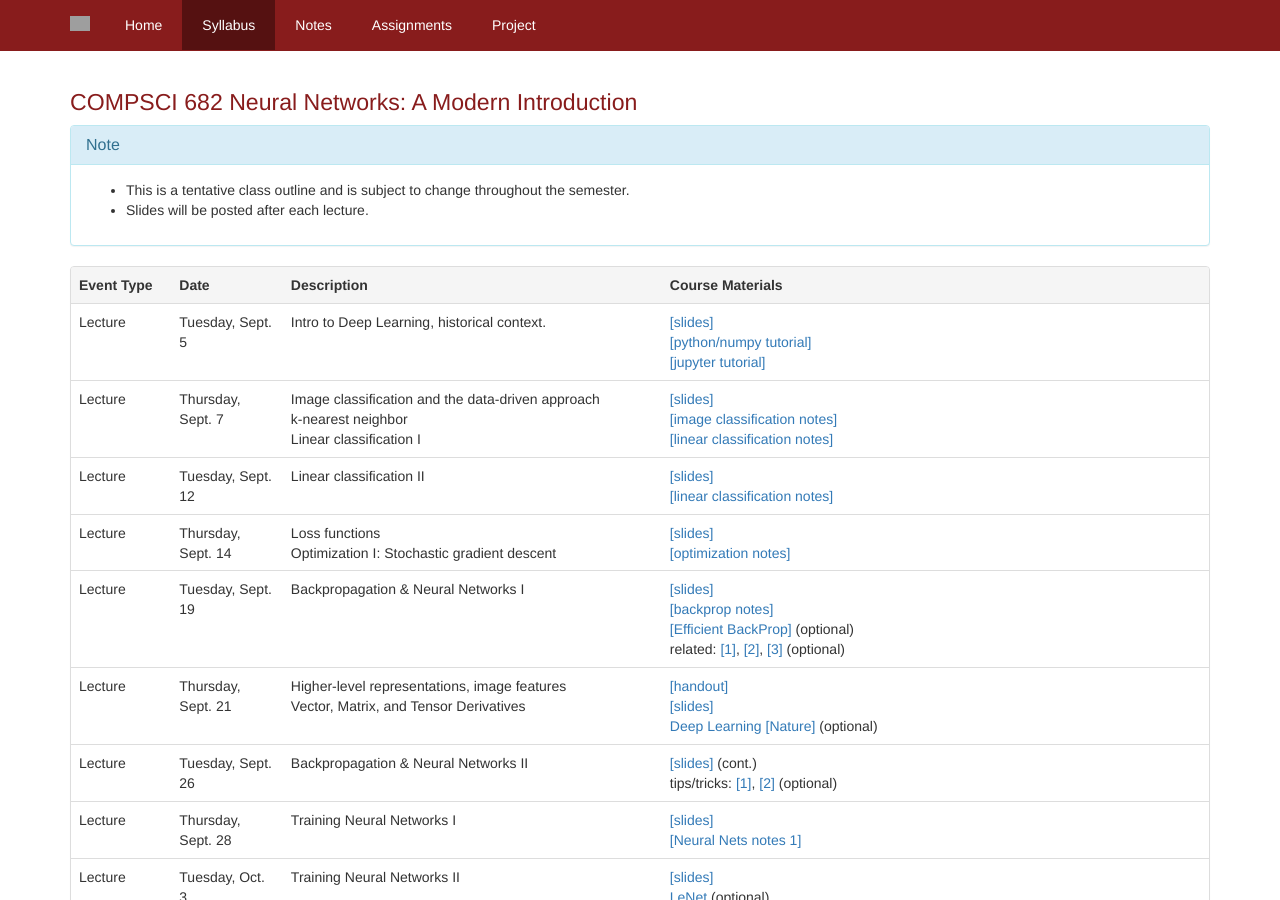
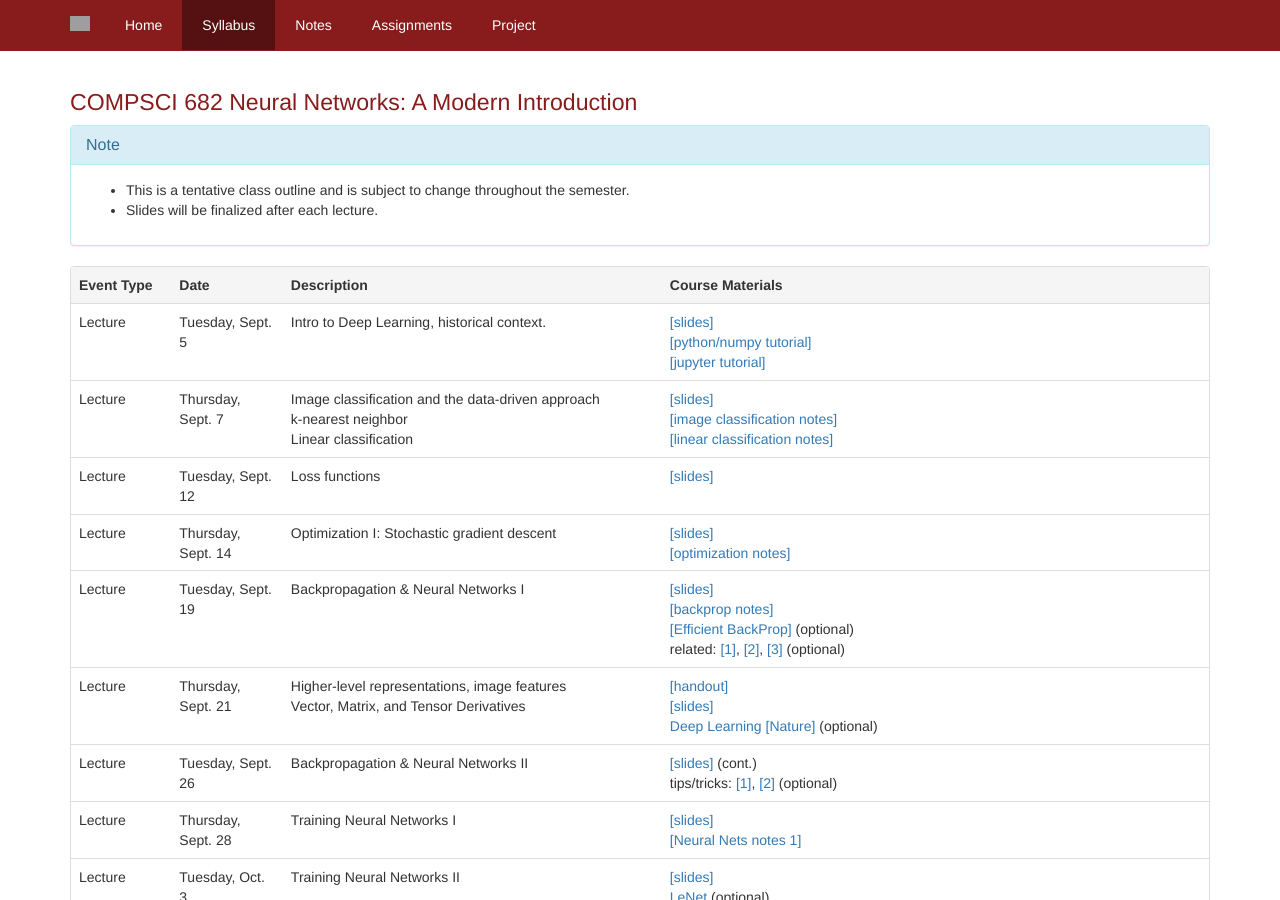
Before and after one commit to compsci682/compsci682.github.io, a Jekyll site: the page syllabus.html, which Jekyll copies as it is, in a window 1280 px wide and 900 px high. Built offline with Jekyll 4.4.1, drawn with Linux system fonts in a browser that asks for light colours; grey boxes are pictures that could not be loaded.

Commit message:
syllabus update

```diff
--- a/syllabus.html
+++ b/syllabus.html
@@ -73,7 +73,7 @@
         <div class="panel-body">
           <ul>
             <li>This is a tentative class outline and is subject to change throughout the semester. </li>
-            <li>Slides will be posted after each lecture.</li>
+            <li>Slides will be finalized after each lecture.</li>
           </ul>
         </div>
       </div>
@@ -95,7 +95,7 @@
   <tr>
     <td>Lecture</td>
     <td>Thursday, Sept. 7</td>
-    <td>Image classification and the data-driven approach <br> k-nearest neighbor <br> Linear classification I</td>
+    <td>Image classification and the data-driven approach <br> k-nearest neighbor <br> Linear classification</td>
     <td>
     <a href="https://docs.google.com/presentation/d/1xyJYxYlfUh4LGCheTbPpw74AKpABPSKj6VT0JO4_om8/edit?usp=sharing">[slides]</a><br>
     <a href="notes/classification/">[image classification notes]</a><br>
@@ -106,18 +106,16 @@
     <td>Lecture</td>
     <td>Tuesday, Sept. 12</td>
     <td>
-     Linear classification II<br>
+        Loss functions
     </td>
     <td>
       <a href="https://docs.google.com/presentation/d/1YFd638UtoRJLZBeIMaQR_Kr87lavvdU_WDJQSt246as/edit?usp=sharing">[slides]</a><br>
-      <a href="notes/linear-classify/">[linear classification notes]</a>
     </td>
   </tr>
   <tr>
     <td>Lecture</td>
     <td>Thursday, Sept. 14</td>
     <td>
-        Loss functions<br>
         Optimization I: Stochastic gradient descent
     </td>
     <td>
```
